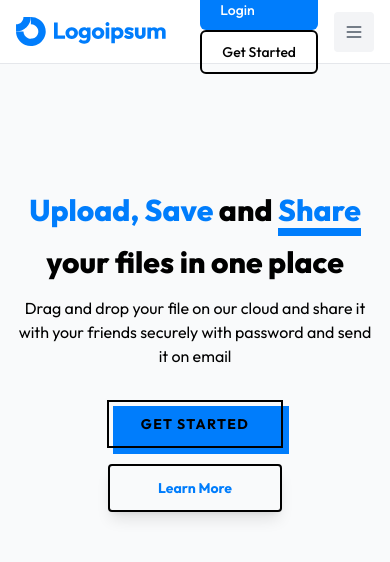
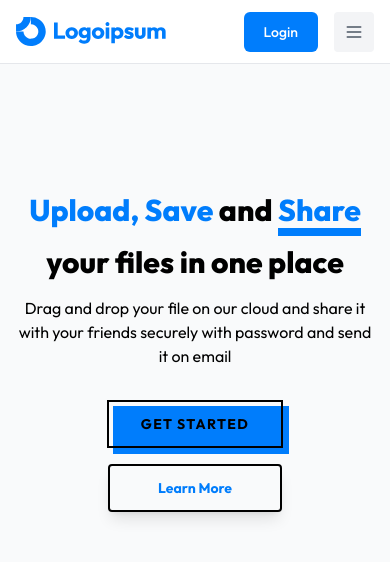
Before and after one commit to StarDust130/File-Sharing, a Next.js app: page / in a window 390 px wide. Shown: the top 562 px of the page. Built offline with nearby package versions, Linux system fonts and the light colour scheme.

Commit message:
fix bugs

```diff
--- a/app/_components/Header.jsx
+++ b/app/_components/Header.jsx
@@ -62,7 +62,7 @@ const Header = () => {
                 </Link>
 
                 <Link
-                  className="block rounded-md  px-5 py-2.5 text-sm font-medium text-black transition border-2 border-black hover:bg-gray-100 "
+                  className="hidden md:block rounded-md  px-5 py-2.5 text-sm font-medium text-black transition border-2 border-black hover:bg-gray-100 "
                   href="/sign-up"
                 >
                   Get Started
--- a/app/_components/HeroBanner.jsx
+++ b/app/_components/HeroBanner.jsx
@@ -22,7 +22,7 @@ const HeroBanner = () => {
 
               <Link
                 className="group   relative inline-block focus:outline-none focus:ring"
-                href="/file"
+                href="/upload"
               >
                 <span className="absolute inset-0 translate-x-1.5 translate-y-1.5 bg-primary transition-transform group-hover:translate-x-0 group-hover:translate-y-0"></span>
 
```
Also changed, not shown: app/(dashboard)/layout.jsx (line endings or trailing spaces).
